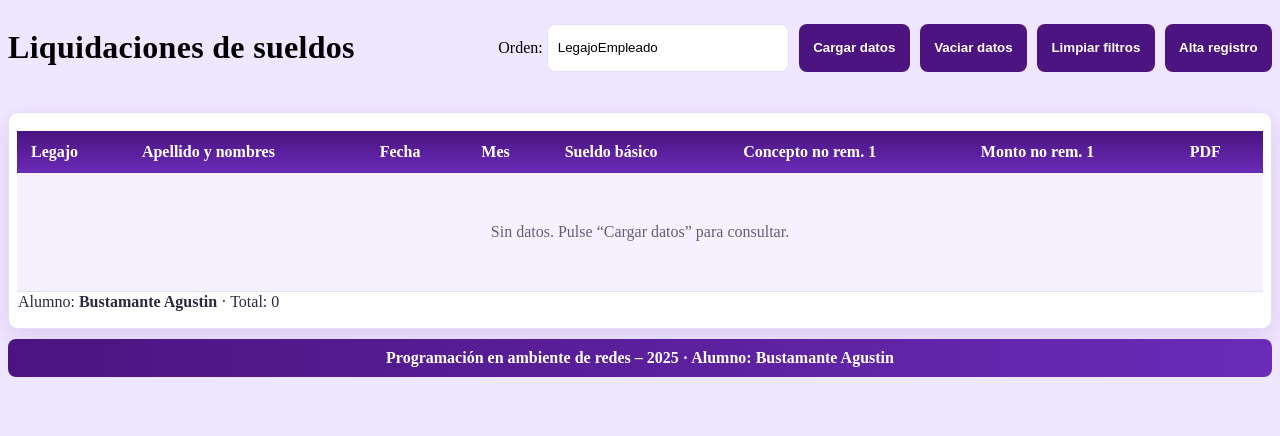
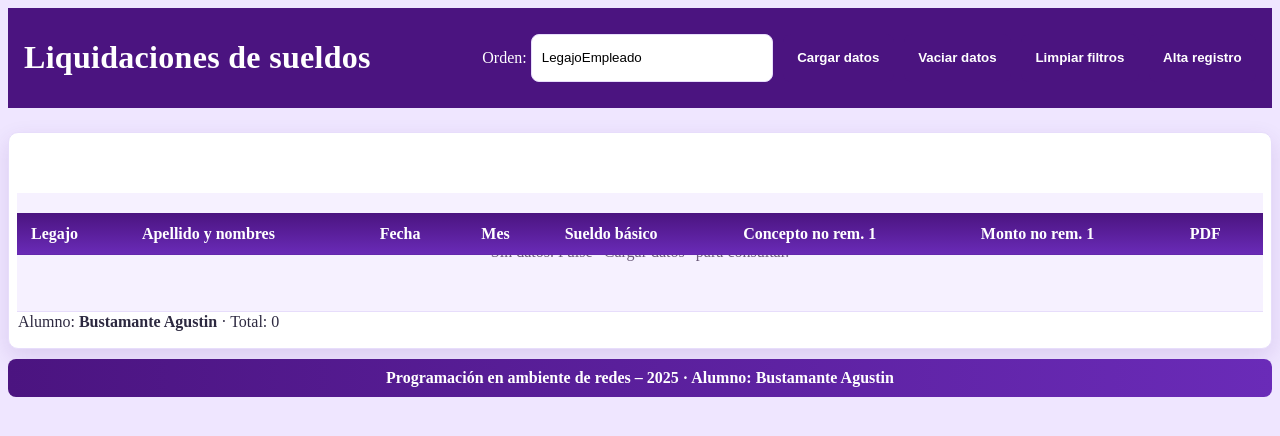
Before and after one commit to agusbustamante/ejercicios, a PHP site: page /ejercicios/Php/11sesiones/app_modulo1/index.html in a window 1280 px wide. Shown: the top 436 px of the page. Run offline with PHP 8.4, Linux system fonts and the light colour scheme; the visitor is signed in with stand-in values (Sample User, id 1); data that the repository does not hold is empty.

Commit message:
Update styles.css

```diff
--- a/ejercicios/Php/11sesiones/app_modulo1/styles.css
+++ b/ejercicios/Php/11sesiones/app_modulo1/styles.css
@@ -13,6 +13,9 @@ body.vista-simple{
   background: var(--lavanda);
 }
 
+/* Altura fija estimada del header; usada para separar el thead sticky */
+:root{ --header-height: 72px; }
+
 /* Contenedor central con respiro */
 .vista-simple .contenedor-tabla{
   max-width: 1280px;
@@ -25,9 +28,16 @@ body.vista-simple{
 }
 
 /* Encabezado superior */
+.vista-simple .barra-superior{
+  background: var(--violeta);
+  color: #fff;
+  position: sticky;
+  top: 0;
+  z-index: 80;
+}
 .vista-simple .barra-superior .barra-inner{
   display:flex; align-items:center; justify-content:space-between;
-  max-width: 1280px; margin: 0 auto;
+  max-width: 1280px; margin: 0 auto; padding: 10px 16px; gap:12px;
 }
 .vista-simple .titulo{
   font-weight: 800; letter-spacing:.3px;
@@ -54,7 +64,7 @@ body.vista-simple{
   text-align:left;
   font-weight:700;
   padding: 12px 14px;
-  position: sticky; top:0; z-index:2;
+  position: sticky; top: var(--header-height); z-index: 30;
 }
 .vista-simple tbody td{
   padding: 12px 14px;
@@ -66,8 +76,8 @@ body.vista-simple{
 
 /* Inputs y fila de filtros: ocultar como en la 2da imagen */
 .vista-simple .fila-filtros,
-.vista-simple tr.filtros,
-.vista-simple [data-row="filtros"]{
+body.vista-simple tr.filtros,
+body.vista-simple [data-row="filtros"]{
   display:none !important;
 }
 
```
